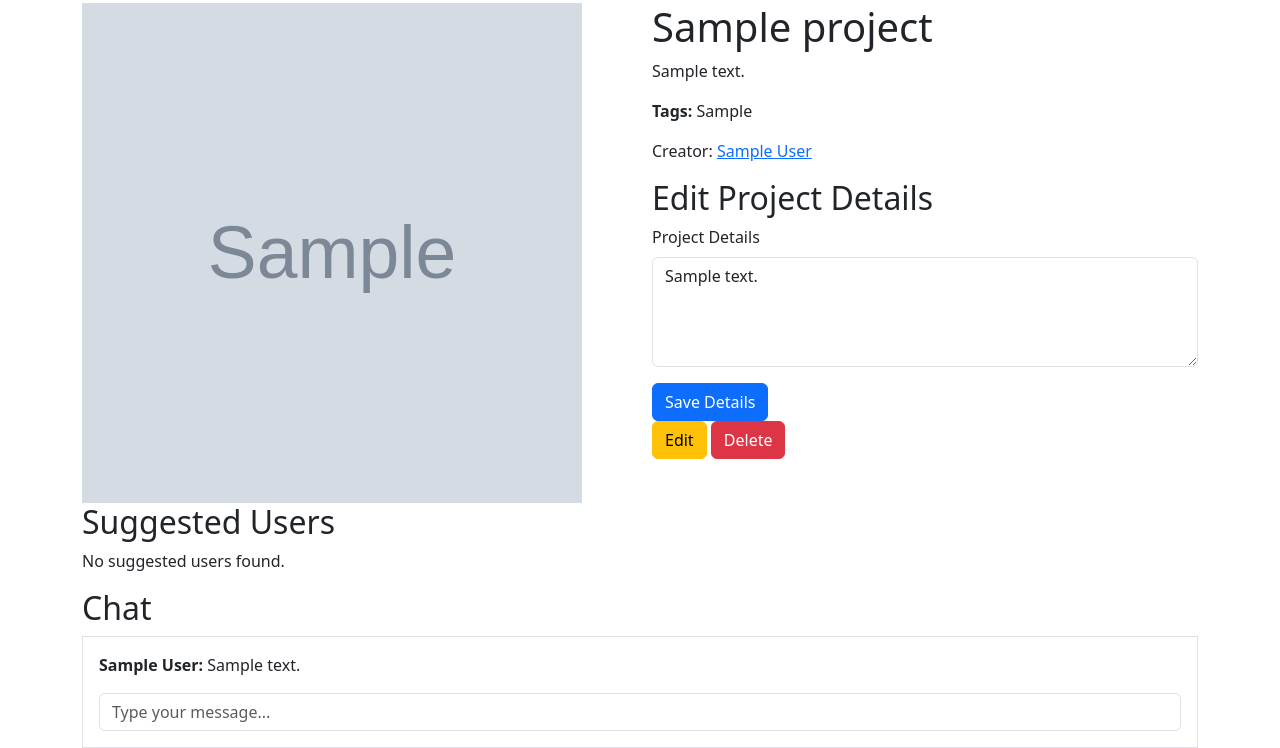
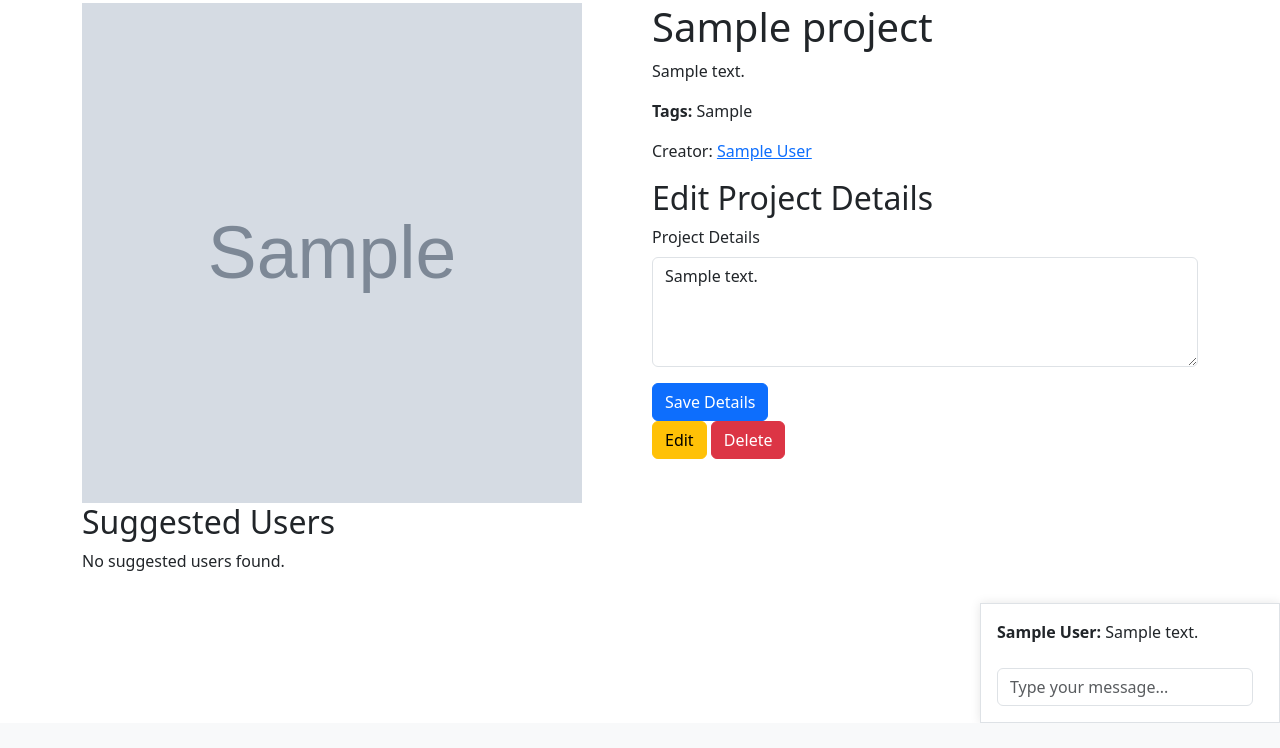
Before and after one commit to NazgulZhusup/femnect, a Flask app: page /project/1 in a window 1280 px wide. Shown: the part 77-825 px from the top of the page. After the commit the page ends 800 px from the top, so only its background shows below. Run offline with Flask 3, Linux system fonts and the light colour scheme; a user stored in the database is signed in; tables that the repository leaves empty hold one stand-in row (values such as "Sample post"); grey boxes marked "Sample" are stand-in pictures; some libraries are stand-ins or nearby versions.

Commit message:
add editions

```diff
--- a/app/routes.py
+++ b/app/routes.py
@@ -1,6 +1,8 @@
 from flask import render_template, request, redirect, url_for, flash, Blueprint
-from app import db
-from .models import User, Project
+from flask_socketio import emit, join_room, leave_room
+
+from app import db, socketio
+from .models import User, Project, Message
 from flask_login import login_user, logout_user, login_required, current_user
 from werkzeug.security import generate_password_hash, check_password_hash
 from werkzeug.utils import secure_filename
@@ -166,7 +168,7 @@ def create_project():
             image_filename = secure_filename(image_file.filename)
             image_folder = os.path.join(current_app.root_path, 'static', 'uploads', 'projects', 'images')
             os.makedirs(image_folder, exist_ok=True)
-            image_path = os.path.join(image_folder, secure_filename(image_file.filename))
+            image_path = os.path.join(image_folder, image_filename)
             try:
                 image_file.save(image_path)
                 print(f"Image saved successfully: {image_path}")
@@ -212,7 +214,7 @@ def edit_project(project_id):
         image_file = request.files.get('images')
         if image_file and image_file.filename != '':
             image_filename = secure_filename(image_file.filename)
-            image_folder = os.path.join('static', 'uploads', 'projects', 'images')
+            image_folder = os.path.join(current_app.root_path, 'static', 'uploads', 'projects', 'images')
             os.makedirs(image_folder, exist_ok=True)
             image_path = os.path.join(image_folder, image_filename)
 
@@ -286,3 +288,40 @@ def edit_project_detail(project_id):
     db.session.commit()
     flash('Project details updated successfully!', 'success')
     return redirect(url_for('routes.project_detail', project_id=project.id))
+
+
+@socketio.on('join')
+def on_join(data):
+    if current_user.is_authenticated:
+        room = data['room']
+        join_room(room)
+        emit('status', {'msg': f'{current_user.name} has entered the room.'}, room=room)
+    else:
+        emit('status', {'msg': 'You must be logged in to join the chat.'})
+
+@socketio.on('leave')
+def on_leave(data):
+    if current_user.is_authenticated:
+        room = data['room']
+        leave_room(room)
+        emit('status', {'msg': f'{current_user.name} has left the room.'}, room=room)
+    else:
+        emit('status', {'msg': 'You must be logged in to leave the chat.'})
+
+@socketio.on('message')
+def handle_message(data):
+    if current_user.is_authenticated:
+        room = data['room']
+        content = data['msg']
+        user_id = current_user.id
+        project_id = int(room)
+
+        # Сохранение сообщения в базе данных
+        message = Message(project_id=project_id, user_id=user_id, content=content)
+        db.session.add(message)
+        db.session.commit()
+
+        # Отправка сообщения всем в комнате
+        emit('message', {'user': current_user.name, 'msg': content}, room=room)
+    else:
+        emit('status', {'msg': 'You must be logged in to send messages.'})
--- a/app/templates/base.html
+++ b/app/templates/base.html
@@ -1,3 +1,4 @@
+<!-- base.html -->
 <!DOCTYPE html>
 <html lang="en">
 <head>
@@ -8,8 +9,8 @@
     <style>
         /* Стили для изображений */
         .card-img-top {
-            width: 500px;
-            height: 500px; /* Установите желаемую высоту */
+            width: 300px;
+            height: 300px; /* Установите желаемую высоту */
             object-fit: cover; /* Это свойство заполнит изображением контейнер, сохраняя пропорции */
         }
 
@@ -55,6 +56,34 @@
             display: flex;
             flex-direction: column;
             justify-content: space-between;
+        }
+
+        /* Стили для чата */
+        #chat {
+            position: fixed;
+            bottom: 0;
+            right: 0;
+            width: 300px;
+            background-color: white;
+            border: 1px solid #ccc;
+            box-shadow: 0 0 10px rgba(0, 0, 0, 0.1);
+            z-index: 1000;
+
+        }
+
+        #messages {
+            max-height: 200px;
+            overflow-y: auto;
+        }
+
+        #chat-form {
+            display: flex;
+            align-items: center;
+        }
+
+        #message-input {
+            flex: 1;
+            margin-right: 10px;
         }
     </style>
 </head>
@@ -103,5 +132,6 @@
         {% block content %}{% endblock %}
     </div>
     <script src="https://cdn.jsdelivr.net/npm/bootstrap@5.3.0-alpha3/dist/js/bootstrap.bundle.min.js"></script>
+    <script src="https://cdnjs.cloudflare.com/ajax/libs/socket.io/4.0.1/socket.io.js"></script>
 </body>
 </html>
--- a/app/templates/project_details.html
+++ b/app/templates/project_details.html
@@ -57,9 +57,8 @@
     {% endfor %}
 </div>
 
-<h2>Chat</h2>
 <div id="chat" class="border p-3">
-    <div id="messages" class="mb-3">
+    <div id="messages" class="mb-4" style="max-height: 150px; overflow-y: auto;">
         {% for message in project.messages %}
             <div><strong>{{ message.user.name }}:</strong> {{ message.content }}</div>
         {% endfor %}
--- a/run.py
+++ b/run.py
@@ -1,6 +1,8 @@
-from app import create_app
+# run.py
+
+from app import create_app, socketio
 
 app = create_app()
 
 if __name__ == '__main__':
-    app.run(debug=True)
+    socketio.run(app, debug=True)
```
Also changed, not shown: app/templates/profile.html (+0 -53 lines), app/static/uploads/projects/images/femnect_pic_1.webp (added), static/uploads/projects/images/pic2.png (added).
